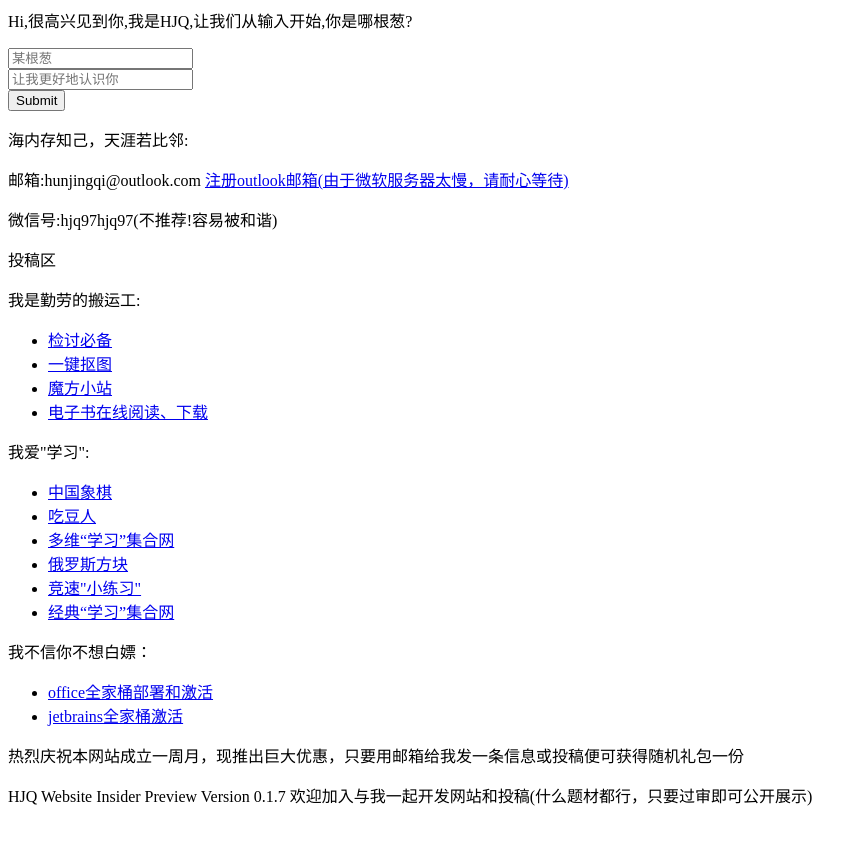
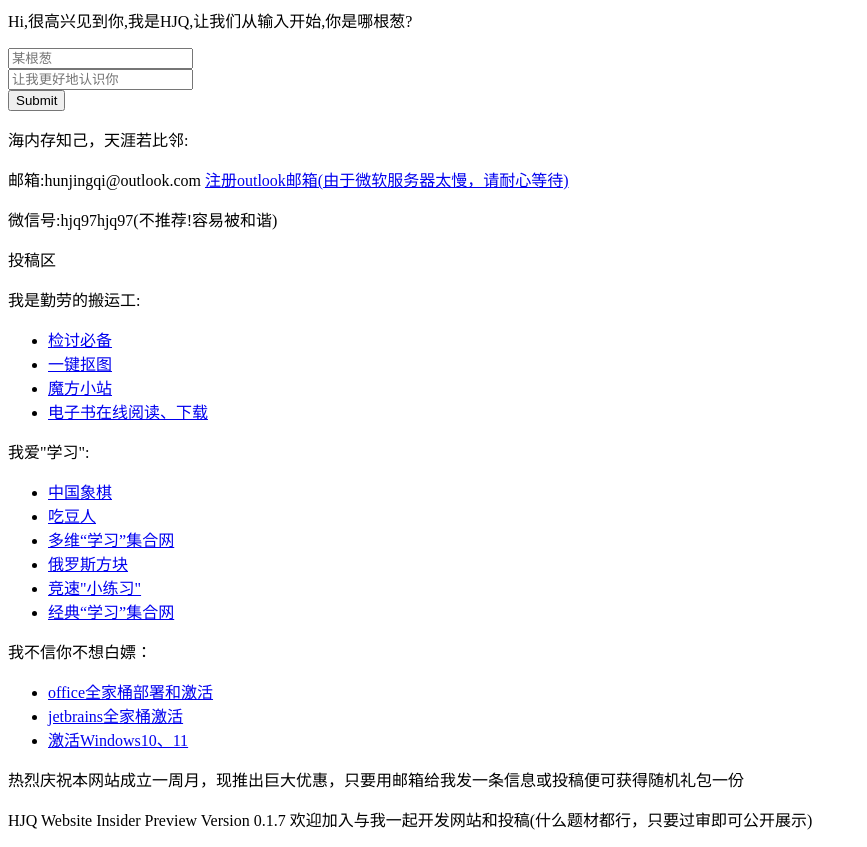
Before and after one commit to hunjingqi/hunjingqi.github.io, a plain HTML site: page index.html in a window 1280 px wide. Shown: the whole page, without its empty margins (0-867 px from the left). Before the commit the page ends 823 px from the top, so only its background shows below. Drawn offline with Linux system fonts and the light colour scheme.

Commit message:
Update index.html

```diff
--- a/index.html
+++ b/index.html
@@ -41,7 +41,7 @@
 <ul>
   <li> <a href="https://otp.landian.vip/zh-cn/">office全家桶部署和激活</a> </li>
   <li> <a href="https://3.jetbra.in/">jetbrains全家桶激活</a> </li>
-
+  <li> <a href="https://cmwtat.cloudmoe.com/cn.html">激活Windows10、11</a> </li>
 </ul>
 
 <p>热烈庆祝本网站成立一周月，现推出巨大优惠，只要用邮箱给我发一条信息或投稿便可获得随机礼包一份</p>
```
